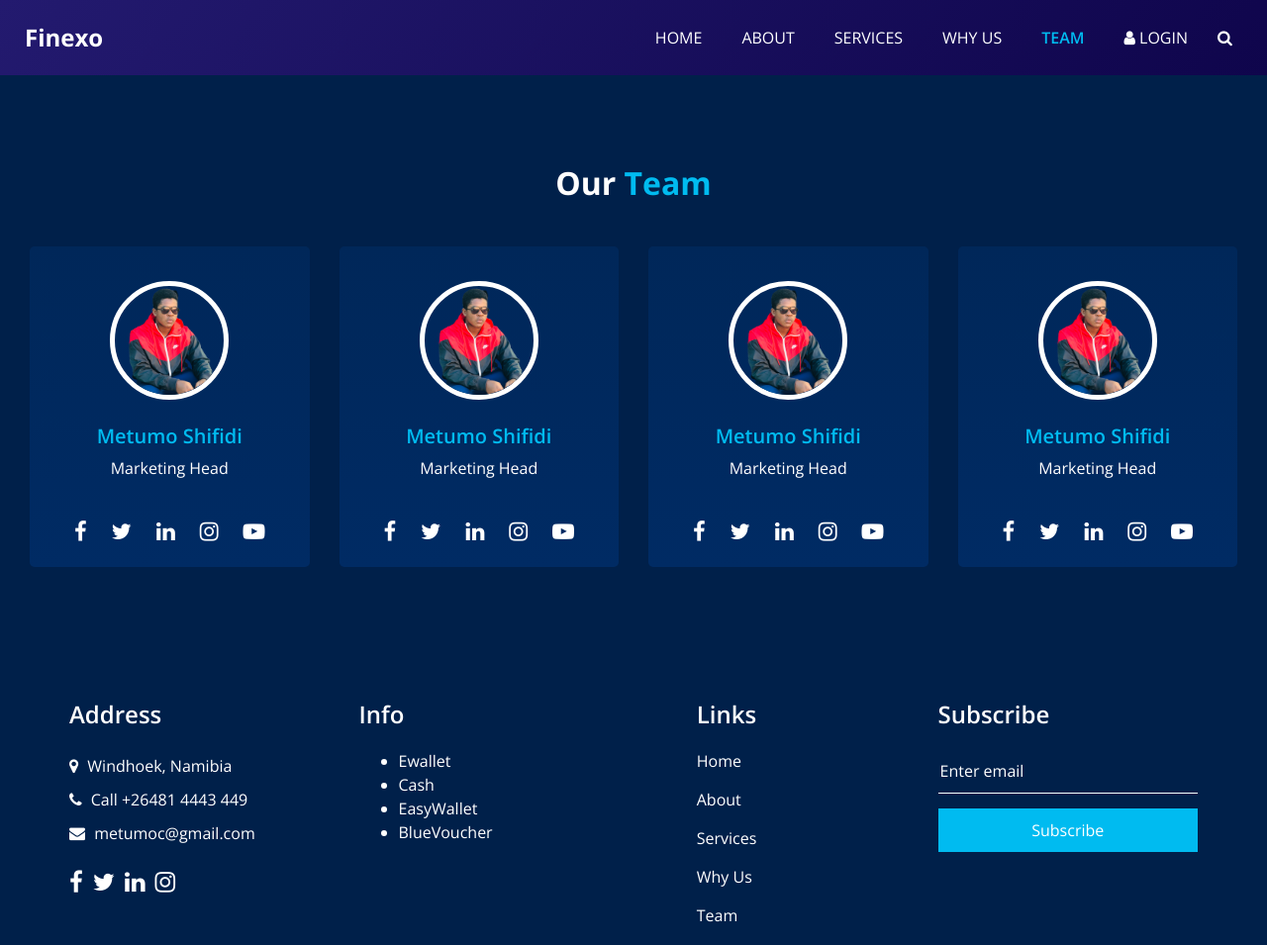
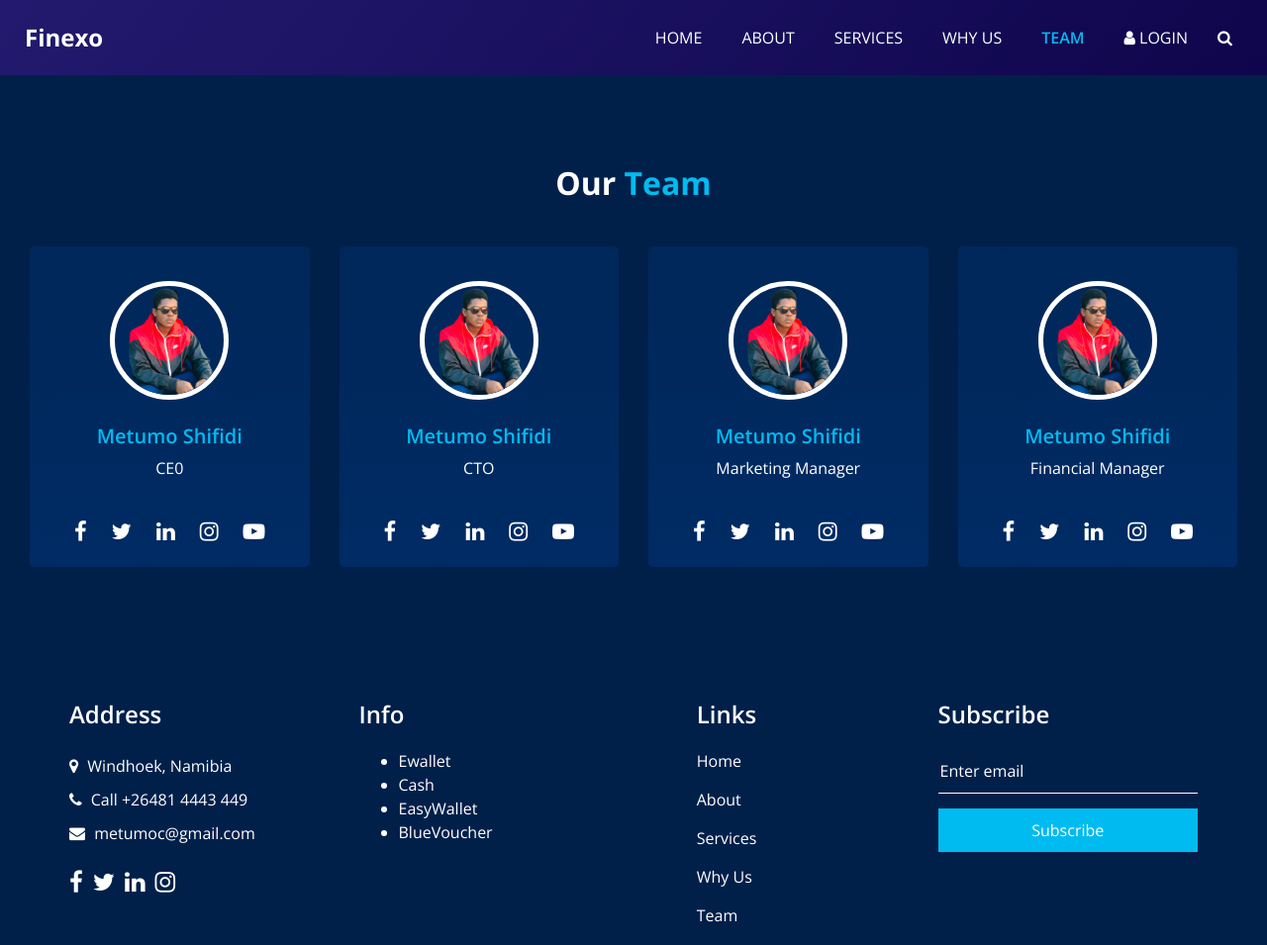
Before and after one commit to MetumoShifidi/metumo.io, a plain HTML site: page team.html in a window 1280 px wide. Shown: the top 955 px of the page at 99% size. Drawn offline with nearby package versions, Linux system fonts and the light colour scheme; some packages are replaced by stand-ins of ours; no server answers.

Commit message:
Update team.html

```diff
--- a/team.html
+++ b/team.html
@@ -112,7 +112,7 @@
                   Metumo Shifidi
                 </h5>
                 <p>
-                  Marketing Head
+                  CE0
                 </p>
               </div>
               <div class="social_box">
@@ -144,7 +144,7 @@
                   Metumo Shifidi
                 </h5>
                 <p>
-                  Marketing Head
+                  CTO
                 </p>
               </div>
               <div class="social_box">
@@ -176,7 +176,7 @@
                   Metumo Shifidi
                 </h5>
                 <p>
-                  Marketing Head
+                  Marketing Manager
                 </p>
               </div>
               <div class="social_box">
@@ -208,7 +208,7 @@
                   Metumo Shifidi
                 </h5>
                 <p>
-                  Marketing Head
+                  Financial Manager
                 </p>
               </div>
               <div class="social_box">
```
